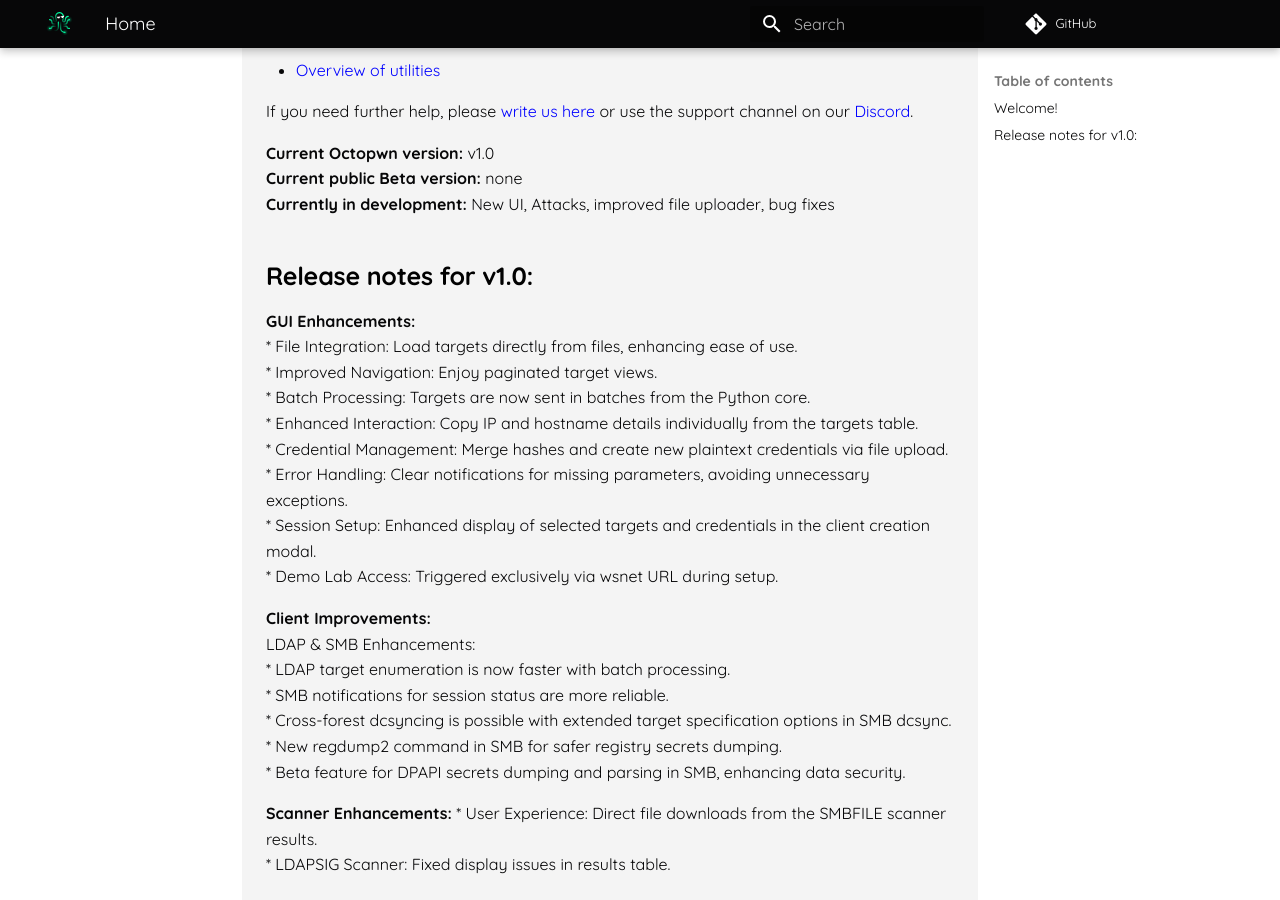
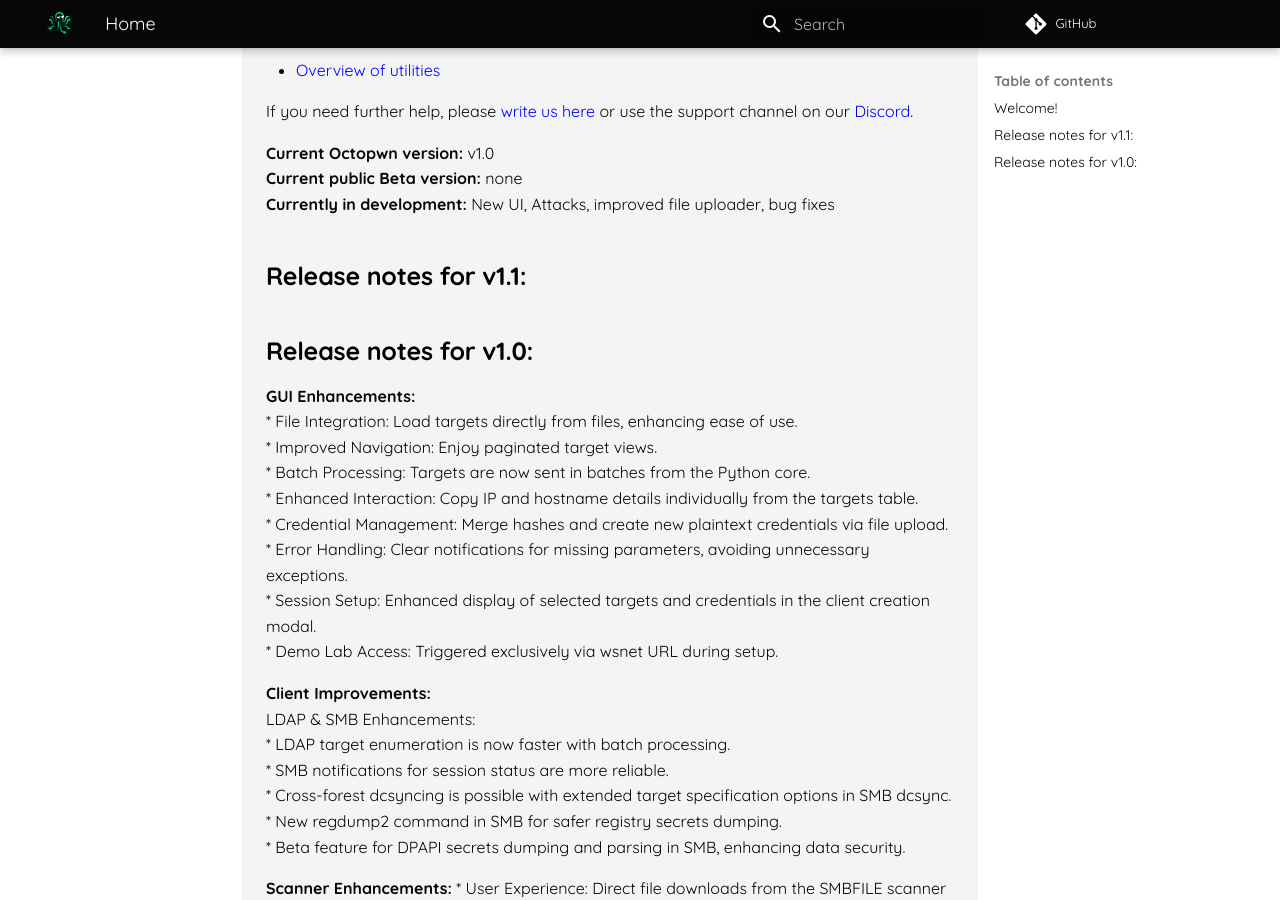
Before and after one commit to octopwn/octopwn-wasm-documentation, an MkDocs documentation site: the page built from docs/index.md, in a window 1280 px wide and 900 px high, scrolled down 367 px. Built offline with MkDocs 1.6.1 and Material for MkDocs 9.7.7, drawn with Linux system fonts in a browser that asks for light colours; comment, search, counter and statistics services are not loaded.

Commit message:
test release

```diff
--- a/docs/index.md
+++ b/docs/index.md
@@ -13,6 +13,8 @@ If you need further help, please [write us here](https://octopwn.com/support) or
 **Current Octopwn version:** v1.0
 **Current public Beta version:** none
 **Currently in development:** New UI, Attacks, improved file uploader, bug fixes
+
+## Release notes for v1.1:
 
 ## Release notes for v1.0:
 
```
